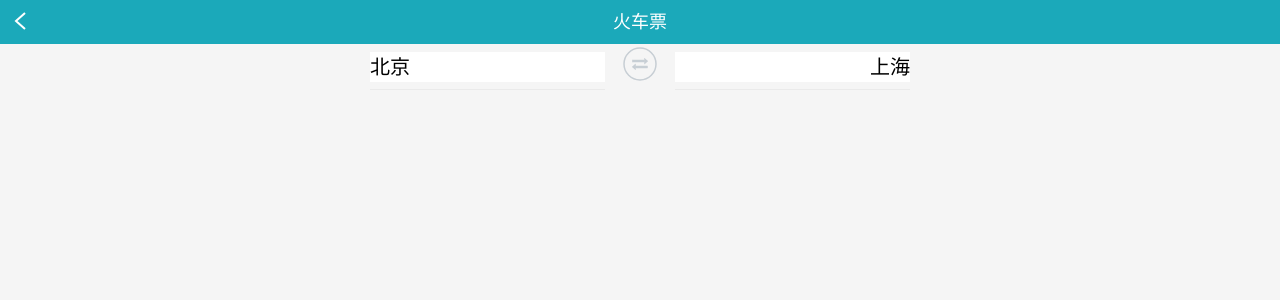
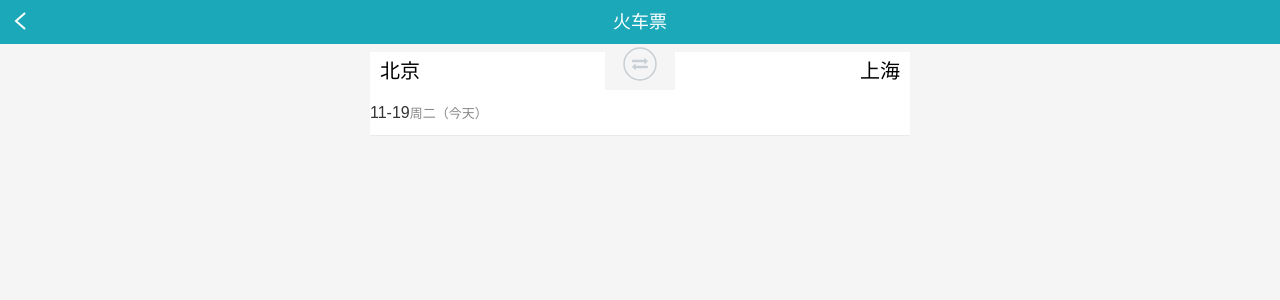
Before and after one commit to Vstar18/react-hooks-Qunar, a React app: page / in a window 1280 px wide. Shown: the top 300 px of the page. Built offline with nearby package versions, Linux system fonts and the light colour scheme.

Commit message:
feat:part of journey

```diff
--- a/package.json
+++ b/package.json
@@ -15,6 +15,7 @@
     "camelcase": "^5.2.0",
     "case-sensitive-paths-webpack-plugin": "2.2.0",
     "css-loader": "2.1.1",
+    "dayjs": "^1.8.17",
     "dotenv": "6.2.0",
     "dotenv-expand": "5.1.0",
     "eslint": "^6.1.0",
--- /dev/null
+++ b/src/common/fp.js
@@ -0,0 +1,9 @@
+export function h0(timestamp = Date.now()) {
+  const target = new Date(timestamp);
+  target.setHours(0);
+  target.setMinutes(0);
+  target.setSeconds(0);
+  target.setMilliseconds(0);
+
+  return target.getTime();
+}
--- a/src/index/App.jsx
+++ b/src/index/App.jsx
@@ -20,7 +20,9 @@ function App (props) {
     from,
     to,
     showCitySelector,
-    dispatch
+    dispatch,
+    departDate,
+    showDateSelector
   } = props;
 
   const onBack = useCallback(() => {
@@ -35,14 +37,22 @@ function App (props) {
       },
       dispatch
     )
-  })
+  });
+  const departDatecbs = useMemo(() =>{
+    return bindActionCreators(
+      {
+        onClick:showDateSelector
+      },
+    dispatch
+    )
+  });
   return (
     <div className="app-container">
       <div className="header-wrapper">
         <Header title="火车票" onBack={ onBack } />
       </div>
-      <Journey from ={ from } to ={ to } {...cbs} />
-      <DepartDate/>
+      <Journey from ={ from } to ={ to } { ...cbs } />
+      <DepartDate time = { departDate } { ...departDatecbs }/>
       <HighSpeed/>
       <Submit/>
     </div>
--- a/src/index/DepartDate.css
+++ b/src/index/DepartDate.css
@@ -0,0 +1,14 @@
+.depart-date {
+  font-size: 16px;
+  line-height: 45px;
+  height: 45px;
+  background: #fff;
+  border-bottom: 1px solid #eaeaea;
+  text-align: left;
+  color: #333;
+}
+
+.depart-week {
+  color: #888;
+  font-size: 13px;
+}
--- a/src/index/DepartDate.jsx
+++ b/src/index/DepartDate.jsx
@@ -1,10 +1,26 @@
-import React from "react";
+import React,{ useMemo } from "react";
+import { h0 } from '../common/fp';
+import dayjs from "dayjs";
 import "./DepartDate.css";
 
 export default function DepartDate (props) {
+  const { time , onClick } = props;
+  const h0ofDepart = h0(time);
+  console.log(h0ofDepart,'---');
+  const departDate = new Date(h0ofDepart);
+  const departDateString = useMemo(() => {
+    return dayjs(h0ofDepart).format("MM-DD");
+  },[h0ofDepart]);
+
+  const isToday = h0ofDepart === h0();
+
+  const weekString =
+    '周' + [ '日', '一', '二', '三', '四', '五', '六' ][departDate.getDay()]
+    + (isToday ? '（今天）' : '');
   return (
-    <div className="">
-
+    <div className="depart-date" onClick={ onClick }>
+      {departDateString}
+      <span className="depart-week">{weekString}</span>
     </div>
   )
 }
--- a/src/index/Journey.css
+++ b/src/index/Journey.css
@@ -31,8 +31,9 @@
     outline: 0;
     font-size: 100%;
     background: #fff;
-    padding: 0;
+    padding: 4px 10px;
     line-height: 1.5;
+    box-sizing: border-box;
 }
 .journey-to {
     text-align: right;
```
Also changed, not shown: 1 other file (tests, documents, lock files or other folders).
